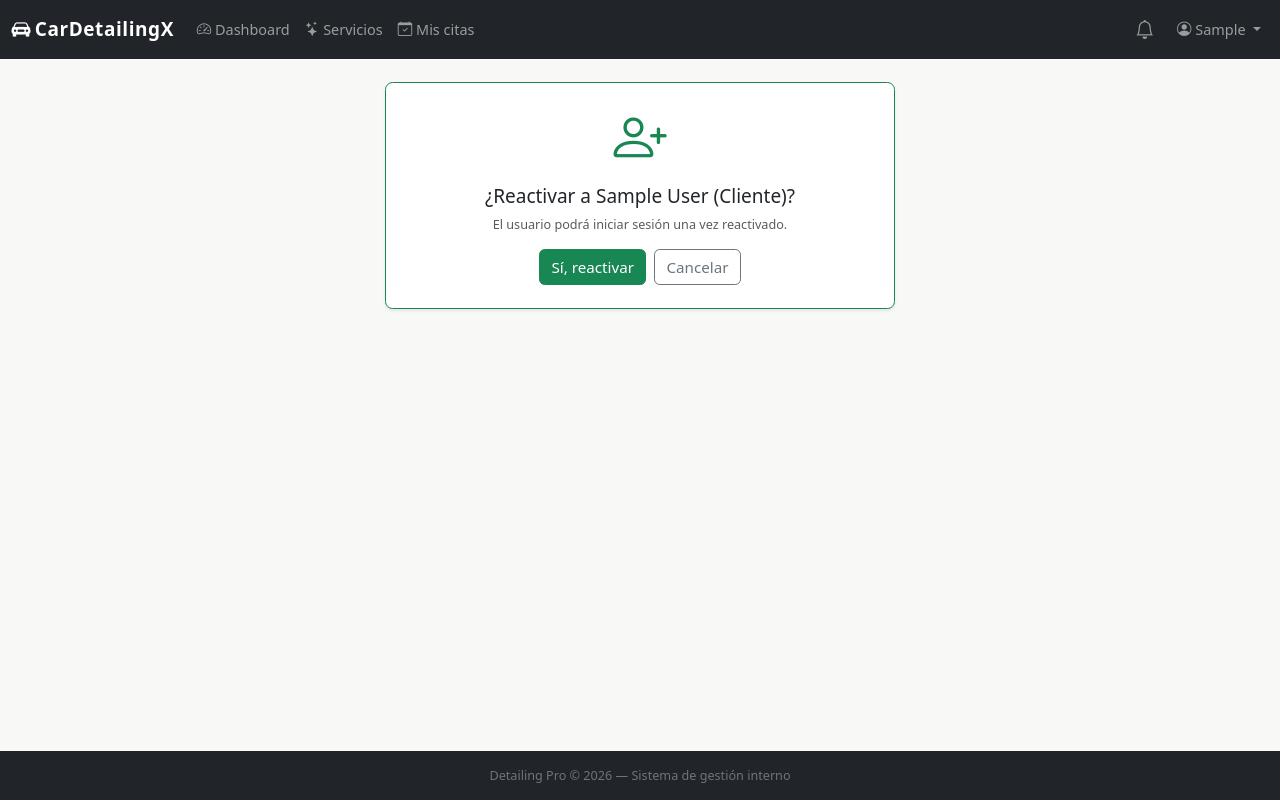
After one commit to ChriisCG3312/CarDetailingX, a Django app: page /usuarios/1/reactivar/ in a window 1280 px wide. The commit adds this page. Run offline with Django 5.2, Linux system fonts and the light colour scheme; the visitor is signed in with stand-in values (Sample User, id 1); data comes from the database, SQL or seed files in the repository.

Commit message:
feature/usuarios-auth: activar/desactivar usuario desde lista

```diff
--- a/apps/usuarios/urls.py
+++ b/apps/usuarios/urls.py
@@ -15,4 +15,5 @@ urlpatterns = [
     path('nuevo/', views.UsuarioCreateView.as_view(), name='crear'),
     path('<int:pk>/editar/', views.UsuarioUpdateView.as_view(), name='editar'),
     path('<int:pk>/eliminar/', views.UsuarioDeleteView.as_view(), name='eliminar'),
+    path('<int:pk>/reactivar/', views.UsuarioReactivateView.as_view(), name='reactivar'),
 ]
--- a/apps/usuarios/views.py
+++ b/apps/usuarios/views.py
@@ -6,7 +6,7 @@ from django.contrib.auth import login, logout
 from django.contrib.auth.decorators import login_required
 from django.contrib.auth.mixins import LoginRequiredMixin
 from django.contrib import messages
-from django.shortcuts import redirect, render
+from django.shortcuts import redirect, render, get_object_or_404
 from django.urls import reverse_lazy
 from django.views.generic import CreateView, ListView, UpdateView, DeleteView, View
 from django.db.models import Q
@@ -163,6 +163,38 @@ class UsuarioUpdateView(AdminRequiredMixin, UpdateView):
         messages.success(self.request, 'Usuario actualizado.')
         return super().form_valid(form)
 
+class UsuarioReactivateView(AdminRequiredMixin, View):
+    template_name = 'usuarios/confirmar_reactivar.html'
+
+    def get(self, request, pk):
+        usuario = get_object_or_404(
+            Usuario,
+            pk=pk
+        )
+
+        return render(
+            request,
+            self.template_name,
+            {
+                'object': usuario,
+            }
+        )
+
+    def post(self, request, pk):
+        usuario = get_object_or_404(
+            Usuario,
+            pk=pk
+        )
+
+        usuario.is_active = True
+        usuario.save()
+
+        messages.success(
+            request,
+            'Usuario reactivado correctamente.'
+        )
+
+        return redirect('usuarios:lista')
 
 class UsuarioDeleteView(AdminRequiredMixin, DeleteView):
     model = Usuario
--- /dev/null
+++ b/templates/usuarios/confirmar_reactivar.html
@@ -0,0 +1,21 @@
+{% extends "base.html" %}
+{% block titulo %}Reactivar usuario{% endblock %}
+
+{% block contenido %}
+<div class="row justify-content-center">
+  <div class="col-md-5">
+    <div class="card shadow-sm border-success">
+      <div class="card-body p-4 text-center">
+        <i class="bi bi-person-plus display-4 text-success"></i>
+        <h5 class="mt-3">¿Reactivar a {{ object }}?</h5>
+        <p class="text-muted small">El usuario podrá iniciar sesión una vez reactivado.</p>
+        <form method="post" class="d-flex gap-2 justify-content-center mt-3">
+          {% csrf_token %}
+          <button type="submit" class="btn btn-success">Sí, reactivar</button>
+          <a href="{% url 'usuarios:lista' %}" class="btn btn-outline-secondary">Cancelar</a>
+        </form>
+      </div>
+    </div>
+  </div>
+</div>
+{% endblock %}
```
Also changed, not shown: templates/usuarios/lista.html (+19 -7 lines).
